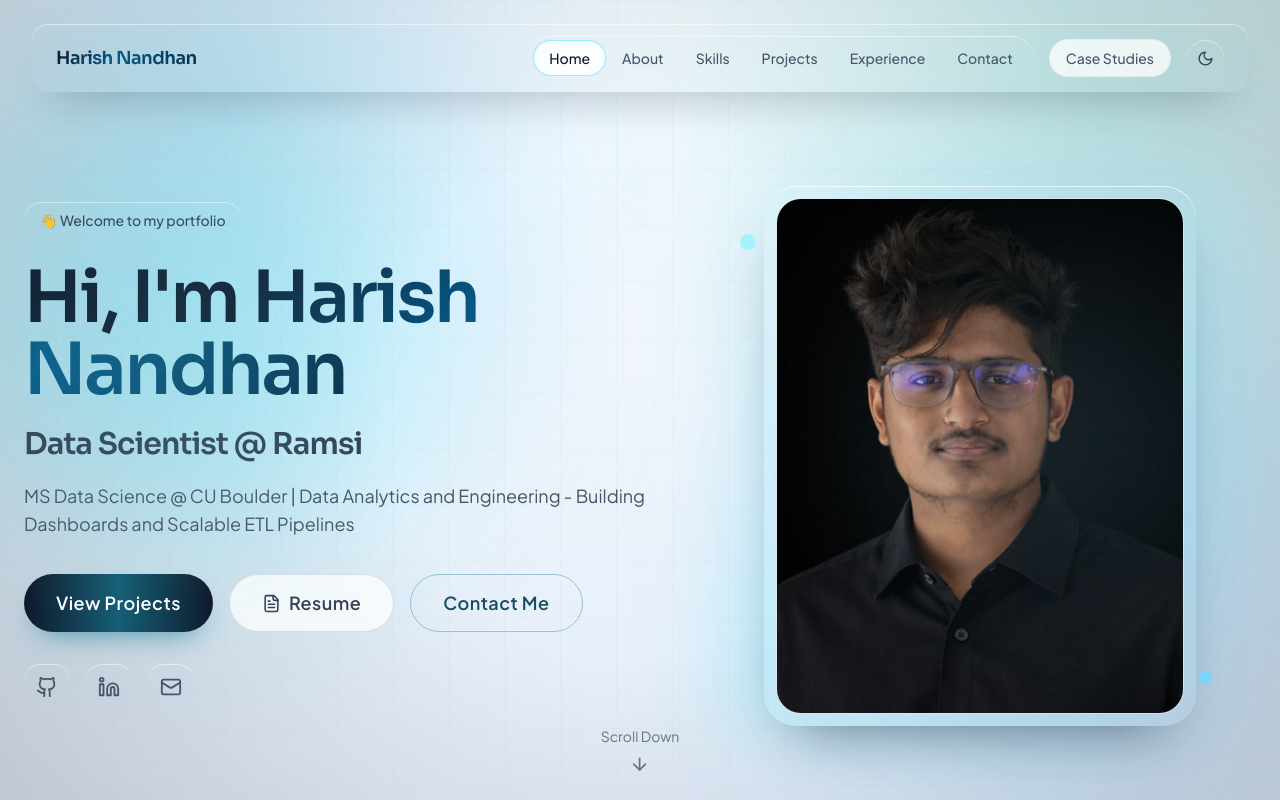
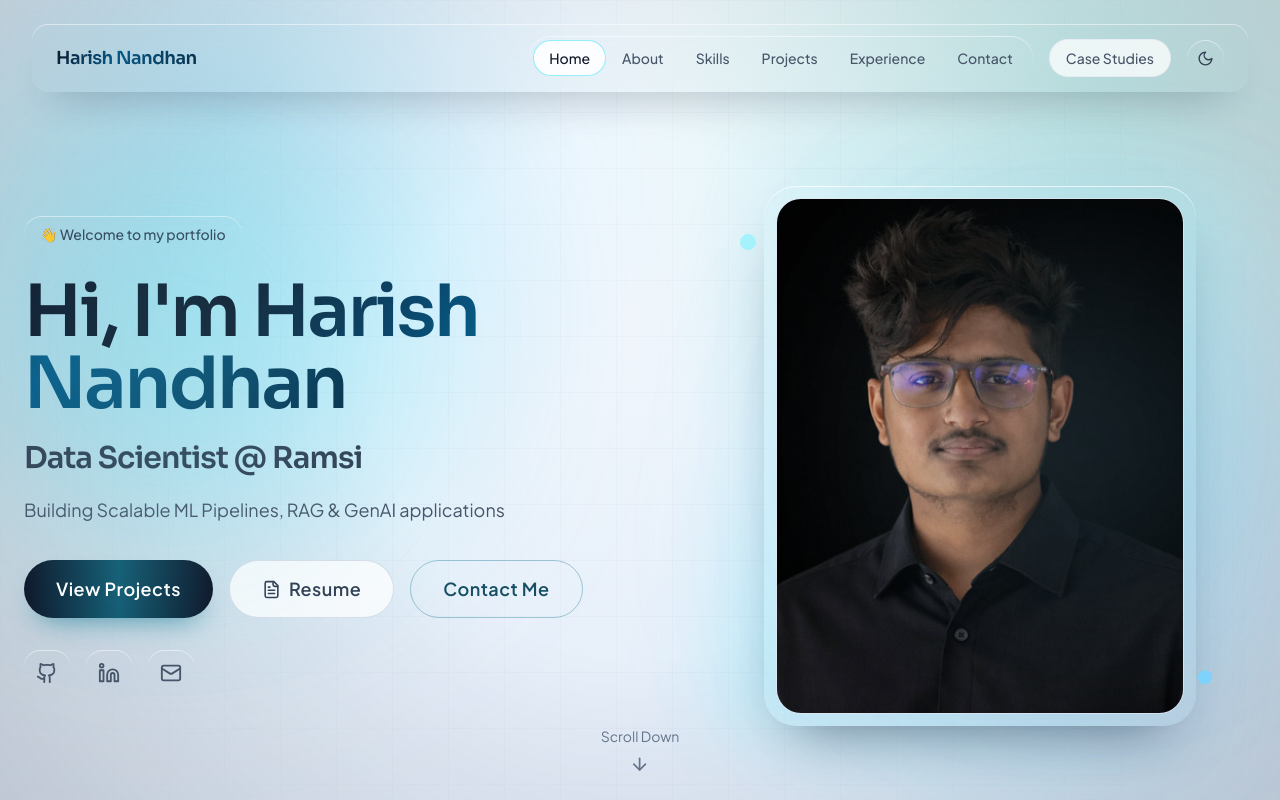
Before and after one commit to HarishNandhan/Harish-portfolio, a Next.js app: page /Harish-portfolio/ in a window 1280 px wide. Shown: the top 800 px of the page. Built offline with nearby package versions, Linux system fonts and the light colour scheme.

Commit message:
chco taken down

```diff
--- a/src/app/case-studies/page.tsx
+++ b/src/app/case-studies/page.tsx
@@ -3,7 +3,6 @@
 import { AnimatedBackground } from "@/components/ui/AnimatedBackground"
 import { CaseStudyGrid } from "@/components/sections/CaseStudyGrid"
 import { CaseStudiesNav } from "@/components/sections/CaseStudiesNav"
-import { NonprofitMission } from "@/components/case-studies/NonprofitMission"
 
 export default function CaseStudiesPage() {
   return (
@@ -11,7 +10,6 @@ export default function CaseStudiesPage() {
       <AnimatedBackground />
       <div className="relative z-10">
         <CaseStudiesNav />
-        <NonprofitMission />
         <CaseStudyGrid />
       </div>
     </div>
--- a/src/components/sections/CaseStudyGrid.tsx
+++ b/src/components/sections/CaseStudyGrid.tsx
@@ -7,6 +7,8 @@ import { CaseStudyTile } from "@/components/ui/CaseStudyTile"
 const revealEase: [number, number, number, number] = [0.22, 1, 0.36, 1]
 
 export function CaseStudyGrid() {
+  const liveCaseStudies = caseStudies.filter((study) => study.isLive !== false)
+
   return (
     <section className="relative py-24 md:py-32">
       <div className="mx-auto max-w-7xl px-6">
@@ -33,7 +35,7 @@ export function CaseStudyGrid() {
 
         {/* Tiles Grid */}
         <div className="grid gap-6 lg:grid-cols-2">
-          {caseStudies.map((study, index) => (
+          {liveCaseStudies.map((study, index) => (
             <CaseStudyTile
               key={study.id}
               id={study.id}
--- a/src/data/portfolio.ts
+++ b/src/data/portfolio.ts
@@ -3,7 +3,7 @@ export const personalInfo = {
   fullName: "Harish Nandhan Shanmugam",
   role: "Data Scientist @ Ramsi",
   tagline: "Transforming Data into Intelligence",
-  subtitle: "MS Data Science @ CU Boulder | Data Analytics and Engineering - Building Dashboards and Scalable ETL Pipelines",
+  subtitle: "Building Scalable ML Pipelines, RAG & GenAI applications",
   email: "harishnandhan03@gmail.com",
   phone: "+1(720)261-7297",
   location: "Boulder, Colorado",
@@ -498,6 +498,7 @@ export const caseStudies = [
     techBadges: ["Blackbaud CRM", "Power BI", "DAX", "SQL", "ETL", "Python"],
     href: "/case-studies/chcf-vision",
     special: true,
+    isLive: false,
   },
 ];
 
```
